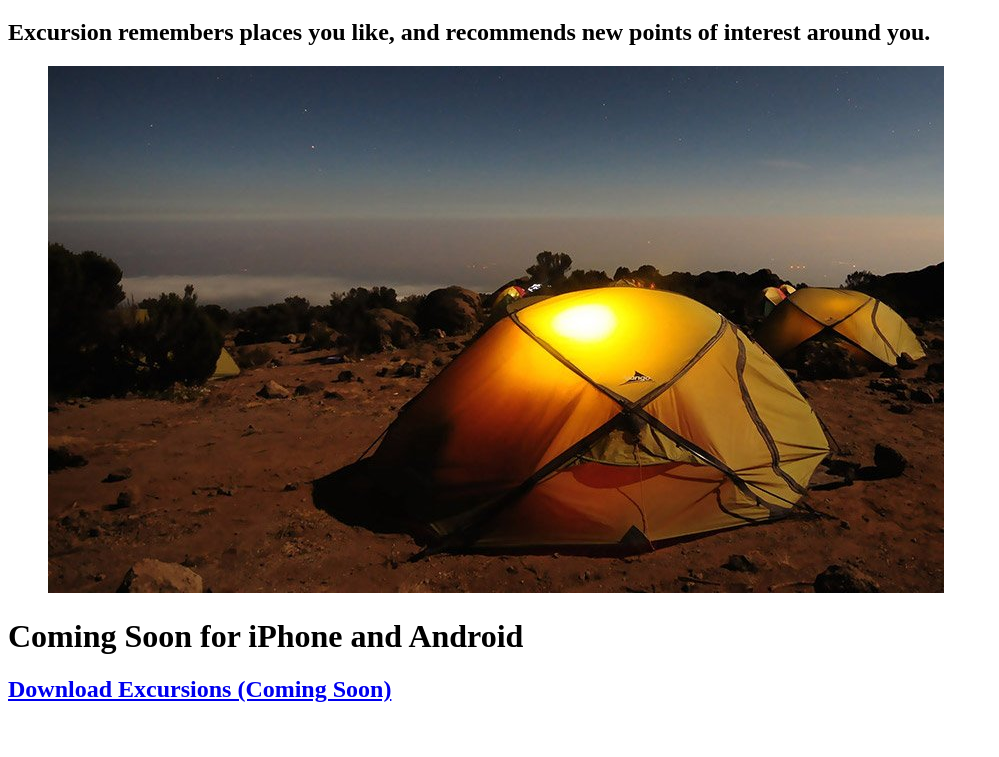
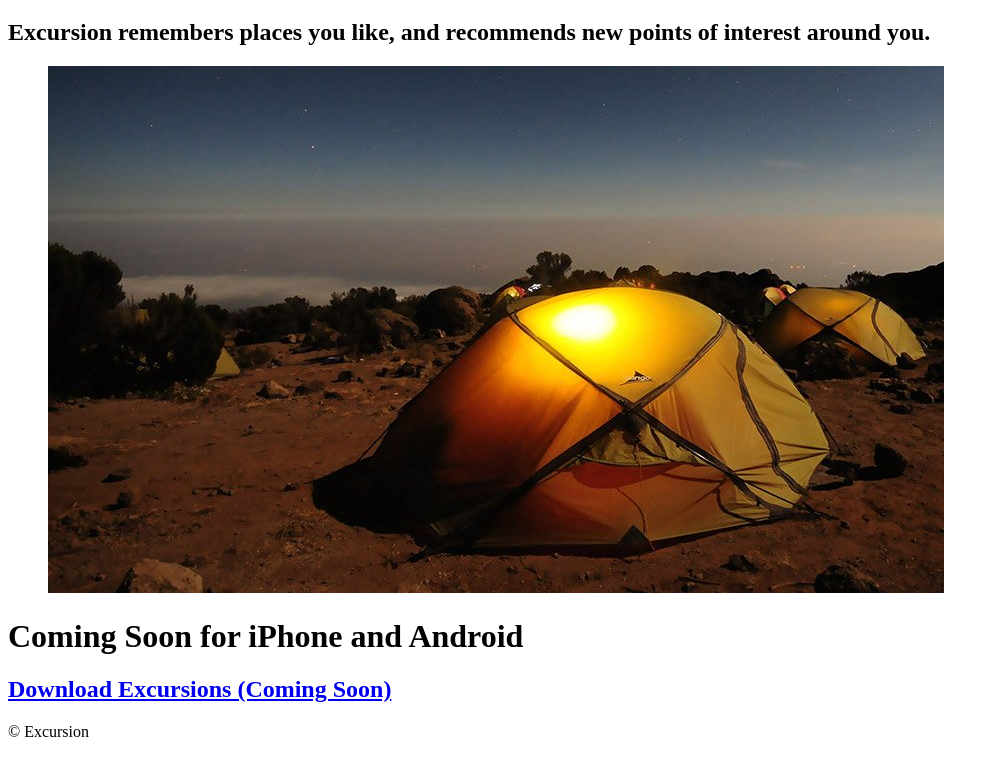
Before and after one commit to shad0wlan/excursion, a plain HTML site: page index.html in a window 1280 px wide. Shown: the part 342-1099 px from the top of the page, without its empty margins (0-999 px from the left). Before the commit the page ends 1065 px from the top, so only its background shows below. Drawn offline with Linux system fonts and the light colour scheme.

Commit message:
Added footer

```diff
--- a/index.html
+++ b/index.html
@@ -33,6 +33,9 @@
             </a>
         </div>
     </main>
+    <footer>
+        <p class="footer">© Excursion</p>
+    </footer>
 </body>
 
 </html>
```
